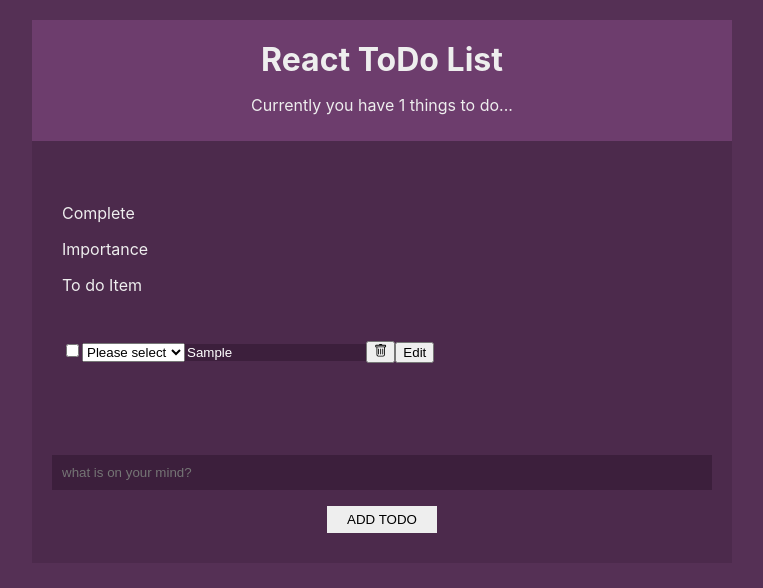
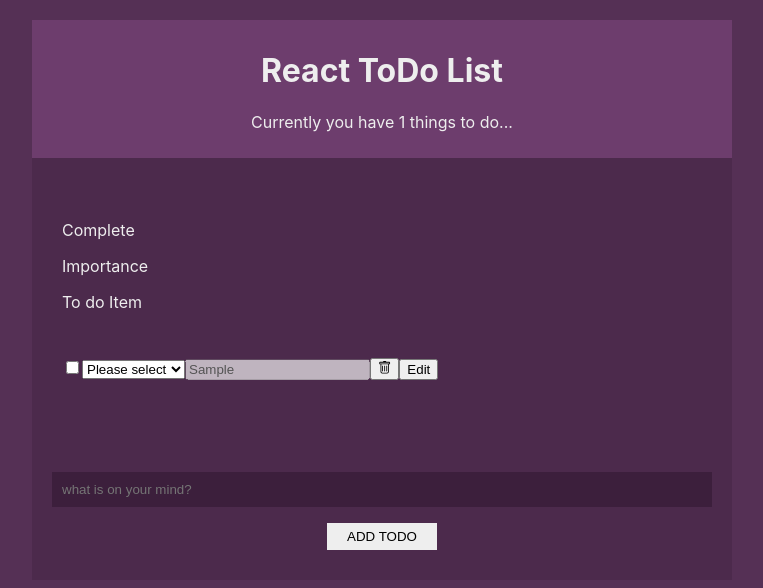
Before and after one commit to lucfercas/ToDoList-React, a React (Create React App) app: page / in a window 1280 px wide. Both pictures are taken after typing "Sample" into the empty fields and a click on the input "ADD TODO". Shown: the top 588 px of the page, without its empty margins (258-1021 px from the left). Built offline with nearby package versions, Linux system fonts and the light colour scheme.

Commit message:
link to tailwind

```diff
--- /dev/null
+++ b/prettierrc.json
@@ -0,0 +1,3 @@
+{
+  "plugins": ["prettier-plugin-tailwindcss"]
+}
--- a/public/index.html
+++ b/public/index.html
@@ -1,4 +1,4 @@
-<!DOCTYPE html>
+<!doctype html>
 <html lang="en">
   <head>
     <meta charset="utf-8" />
--- a/src/components/ItemDetails.jsx
+++ b/src/components/ItemDetails.jsx
@@ -1,35 +1,53 @@
 import { useContext } from "react";
 import { ListContext } from "../contexts/ListContext";
-import { Trash } from "react-bootstrap-icons"
-
-
+import { Trash } from "react-bootstrap-icons";
 
 const ItemDetails = ({ item }) => {
-    const { removeTodo, completeToggle, editEnabler, editDoneToggle,importance } = useContext(ListContext)
+  const {
+    removeTodo,
+    completeToggle,
+    editEnabler,
+    editDoneToggle,
+    importance,
+  } = useContext(ListContext);
   return (
-
     <li>
-        <input  type="checkbox" checked={item.complete} onClick = {() => completeToggle(item.id)} />
-        <select value={item.importanceLevel} onChange={(e)=>{importance(item.id, e.target.value)}}>
+      <input
+        type="checkbox"
+        checked={item.complete}
+        onClick={() => completeToggle(item.id)}
+      />
+      <select
+        value={item.importanceLevel}
+        onChange={(e) => {
+          importance(item.id, e.target.value);
+        }}
+      >
         <option value="pleaseSelect">Please select</option>
         <option value="important">Important</option>
         <option value="notImportant">Not important</option>
         <option value="urgent">Urgent</option>
       </select>
 
-        <input className="title"
+      <input
+        className="title"
         style={{ textDecoration: item.complete ? "line-through" : "none" }}
         value={item.title}
-        onChange={(e)=>{editEnabler(item.id, e.target.value)}}
+        onChange={(e) => {
+          editEnabler(item.id, e.target.value);
+        }}
         onBlur={() => editEnabler(item.id, item.title)}
         disabled={!item.editing}
       />
-        <button onClick = {() => removeTodo(item.id)}><Trash /></button>
+      <button onClick={() => removeTodo(item.id)}>
+        <Trash />
+      </button>
 
-        <button onClick = {() => editDoneToggle(item.id)} >{item.editing? "Done": "Edit"}</button>
+      <button onClick={() => editDoneToggle(item.id)}>
+        {item.editing ? "Done" : "Edit"}
+      </button>
     </li>
-    )
-
-}
+  );
+};
 
 export default ItemDetails;
--- a/src/components/Navbar..jsx
+++ b/src/components/Navbar..jsx
@@ -1,17 +1,14 @@
 import { useContext } from "react";
 import { ListContext } from "../contexts/ListContext";
 
-
 const Navbar = () => {
-
-    const {items} = useContext(ListContext)
-    return (
-        <div className="navbar">
-            <h1>React ToDo List</h1>
-            <p>Currently you have {items.length } things to do...</p>
-        </div>
-    );
-
-}
+  const { items } = useContext(ListContext);
+  return (
+    <div className="navbar">
+      <h1 className="text-l font-bold underline">React ToDo List</h1>
+      <p>Currently you have {items.length} things to do...</p>
+    </div>
+  );
+};
 
 export default Navbar;
--- a/src/index.css
+++ b/src/index.css
@@ -1,40 +1,40 @@
 body {
   margin: 0;
-  font-family: -apple-system, BlinkMacSystemFont, 'Segoe UI', 'Roboto', 'Oxygen',
-    'Ubuntu', 'Cantarell', 'Fira Sans', 'Droid Sans', 'Helvetica Neue',
+  font-family: -apple-system, BlinkMacSystemFont, "Segoe UI", "Roboto", "Oxygen",
+    "Ubuntu", "Cantarell", "Fira Sans", "Droid Sans", "Helvetica Neue",
     sans-serif;
   -webkit-font-smoothing: antialiased;
   -moz-osx-font-smoothing: grayscale;
-  background: #553055
+  background: #553055;
 }
 
 code {
-  font-family: source-code-pro, Menlo, Monaco, Consolas, 'Courier New',
+  font-family: source-code-pro, Menlo, Monaco, Consolas, "Courier New",
     monospace;
 }
 
-.App{
+.App {
   background: #4c2a4c;
   margin: 20px auto;
   width: 90%;
-  max-width:700px;
+  max-width: 700px;
   color: #eee;
 }
-.navbar{
+.navbar {
   padding: 10px 20px;
   text-align: center;
-  background:#6d3d6d;
+  background: #6d3d6d;
 }
 
-.navbar h1{
+/* .navbar h1 {
   margin: 10px 0;
-}
+} */
 
 .book-list {
   padding: 20px;
   margin-bottom: 20px;
 }
-.book-list ul{
+.book-list ul {
   padding: 0;
   list-style-type: none;
 }
@@ -44,21 +44,20 @@
   border-radius: 10px;
 }
 
-.book-list li:hover{
+.book-list li:hover {
   opacity: 0.7;
-
 }
 
-.empty{
+.empty {
   margin: 20px;
   text-align: center;
 }
 
-form{
-  padding: 20px
+form {
+  padding: 20px;
 }
 
-input[type="text"]{
+input[type="text"] {
   width: 100%;
   padding: 10px;
   box-sizing: border-box;
@@ -68,18 +67,17 @@
   background: #3c1f3c;
 }
 
-input[type="submit"]{
+input[type="submit"] {
   margin: 10px auto;
   background: #eee;
   border: 0;
   padding: 6px 20px;
   display: block;
-
 }
 
-.title {
+/* .title {
   background: #3c1f3c;;
   color: #ffff;
   border: none;
 
-}
+} */
```
Also changed, not shown: package.json (+7 -2 lines), src/index.js (+6 -7 lines), tailwind.config.js (added, +8 -0 lines), 1 other file (tests, documents, lock files or other folders). Lines whose indentation alone changed are shown as unchanged.
